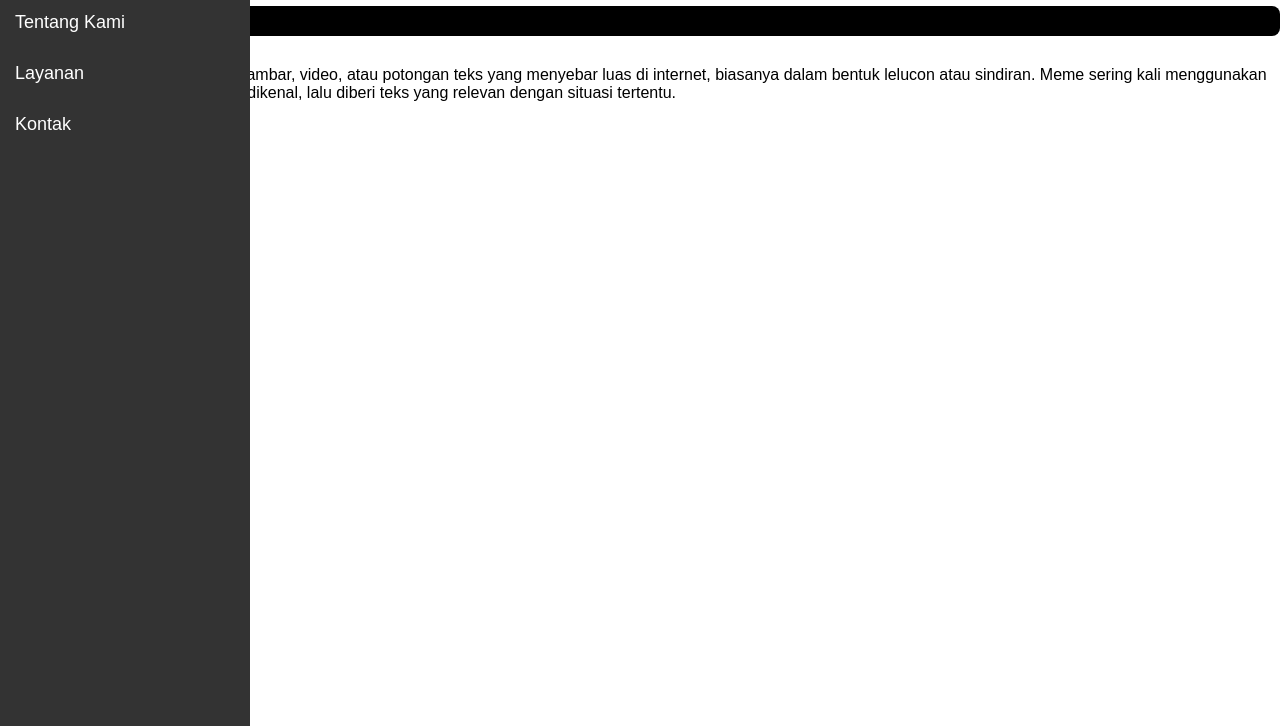
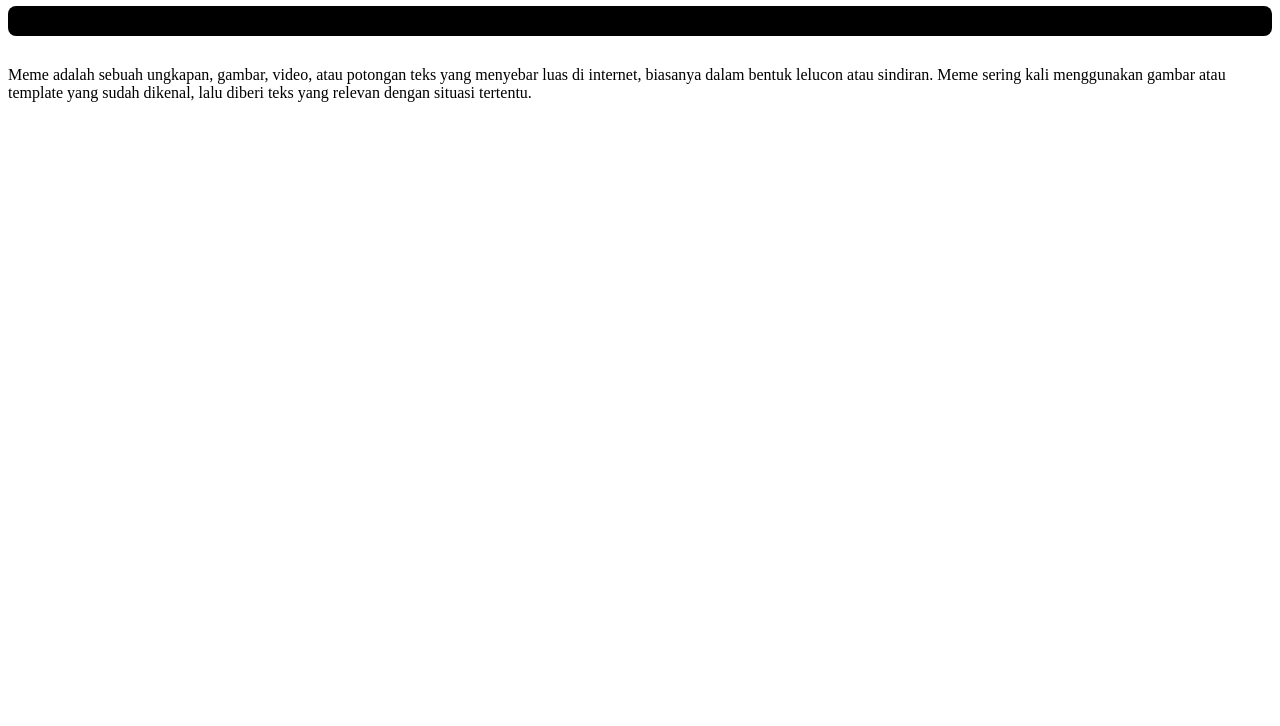
Before and after one commit to FaizZA12/MEMEPEDIA, a plain HTML site: page Project_Akhir/index.html in a window 1280 px wide. Shown: the part 74-800 px from the top of the page. Drawn offline with Linux system fonts and the light colour scheme.

Commit message:
Revert "Fitur sidebar"

```diff
--- a/Project_Akhir/index.html
+++ b/Project_Akhir/index.html
@@ -5,35 +5,6 @@
     <meta name="viewport" content="width=device-width, initial-scale=1.0" />
     <title>Project Akhir</title>
     <style>
-        body {
-            margin: 0;
-            font-family: Arial, sans-serif;
-        }
-
-        /* Gaya untuk Sidebar */
-        .sidebar {
-            height: 100%;
-            width: 250px;
-            position: fixed;
-            top: 0;
-            left: 0;
-            background-color: #333;
-            padding-top: 20px;
-            color: white;
-        }
-
-        .sidebar a {
-            padding: 15px;
-            text-decoration: none;
-            font-size: 18px;
-            color: white;
-            display: block;
-        }
-
-        .sidebar a:hover {
-            background-color: #575757;
-        }
-
         nav {
         margin-top: 0 px ;
         width: auto;
@@ -51,15 +22,6 @@
     <header>
       <h1 style="text-align: center"><b>MEMEPEDIA</b></h1>
     </header>
-    <aside>
-        <div class="sidebar">
-            <a href="#home">Beranda</a>
-            <a href="#about">Tentang Kami</a>
-            <a href="#services">Layanan</a>
-            <a href="#contact">Kontak</a>
-        </div>
-    </aside>
-
 
     <!-- NavBar -->
     <nav>
```
Lines whose indentation alone changed are shown as unchanged.
